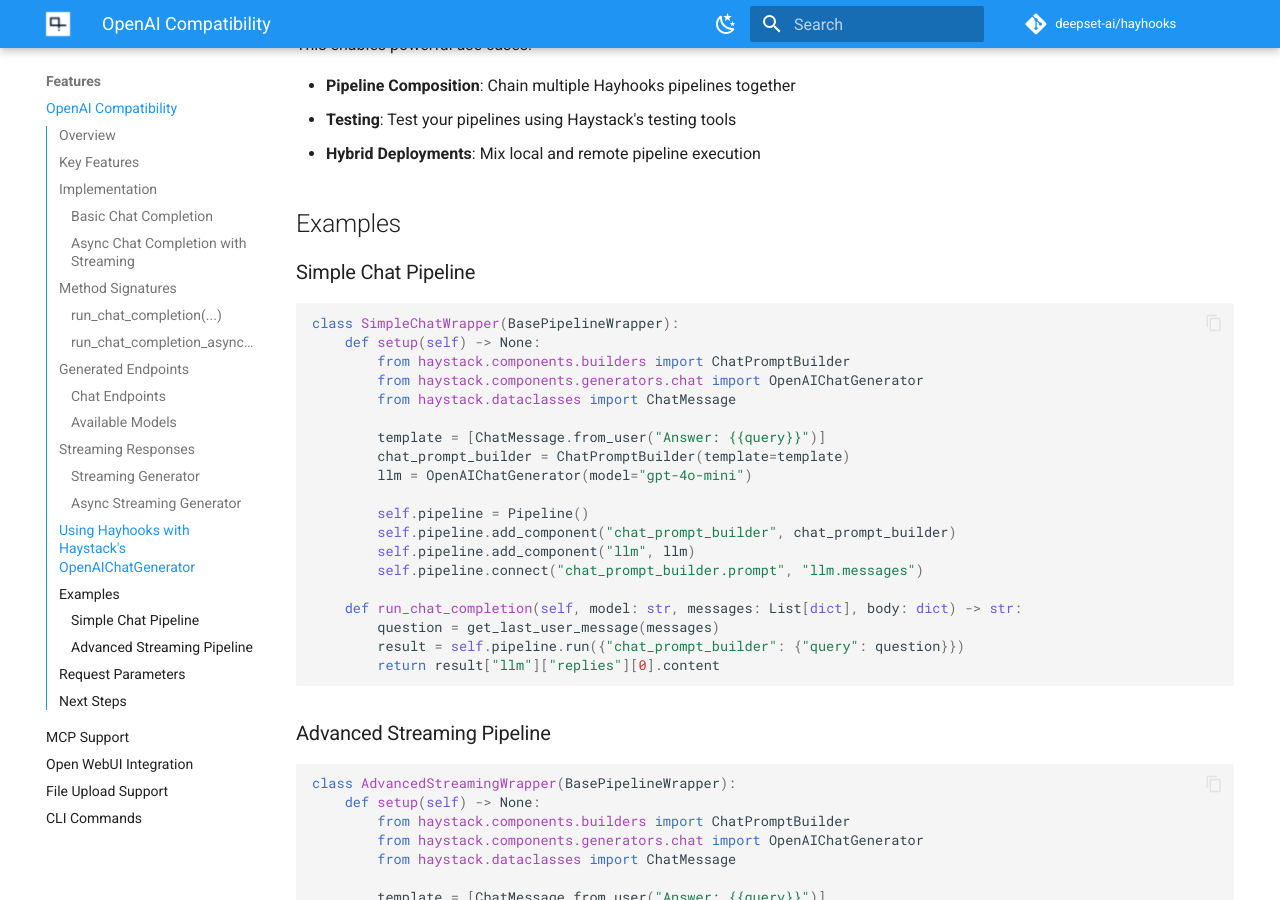
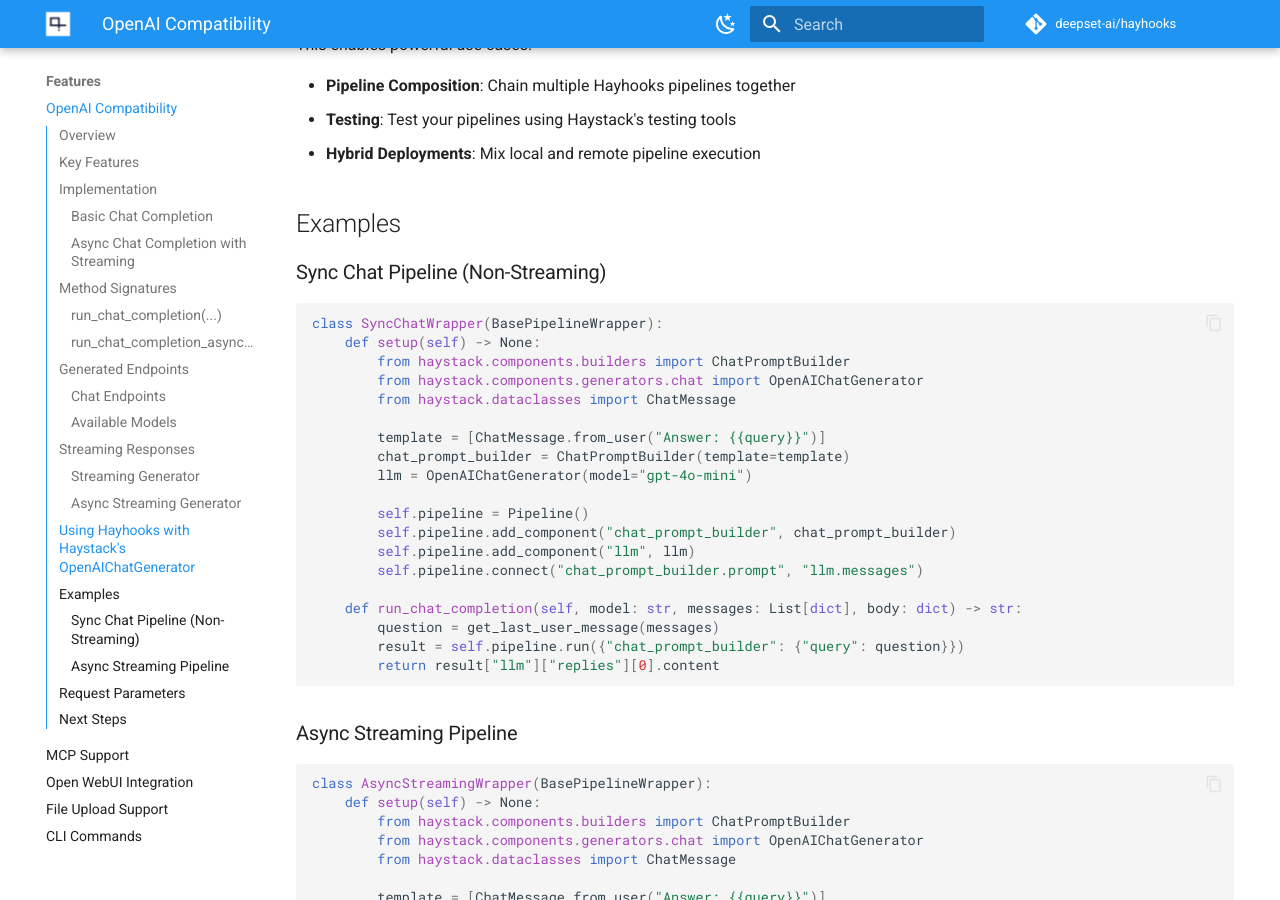
Before and after one commit to deepset-ai/hayhooks, an MkDocs documentation site: the page built from docs/features/openai-compatibility.md, in a window 1280 px wide and 900 px high, scrolled down 4280 px. Built offline with MkDocs 1.6.1 and Material for MkDocs 9.7.7, drawn with Linux system fonts in a browser that asks for light colours; comment, search, counter and statistics services are not loaded; the version menu is left out.

Commit message:
rename examples

````diff
--- a/docs/features/openai-compatibility.md
+++ b/docs/features/openai-compatibility.md
@@ -196,10 +196,10 @@
 
 ## Examples
 
-### Simple Chat Pipeline
+### Sync Chat Pipeline (Non-Streaming)
 
 ```python
-class SimpleChatWrapper(BasePipelineWrapper):
+class SyncChatWrapper(BasePipelineWrapper):
     def setup(self) -> None:
         from haystack.components.builders import ChatPromptBuilder
         from haystack.components.generators.chat import OpenAIChatGenerator
@@ -220,10 +220,10 @@
         return result["llm"]["replies"][0].content
 ```
 
-### Advanced Streaming Pipeline
+### Async Streaming Pipeline
 
 ```python
-class AdvancedStreamingWrapper(BasePipelineWrapper):
+class AsyncStreamingWrapper(BasePipelineWrapper):
     def setup(self) -> None:
         from haystack.components.builders import ChatPromptBuilder
         from haystack.components.generators.chat import OpenAIChatGenerator
````
